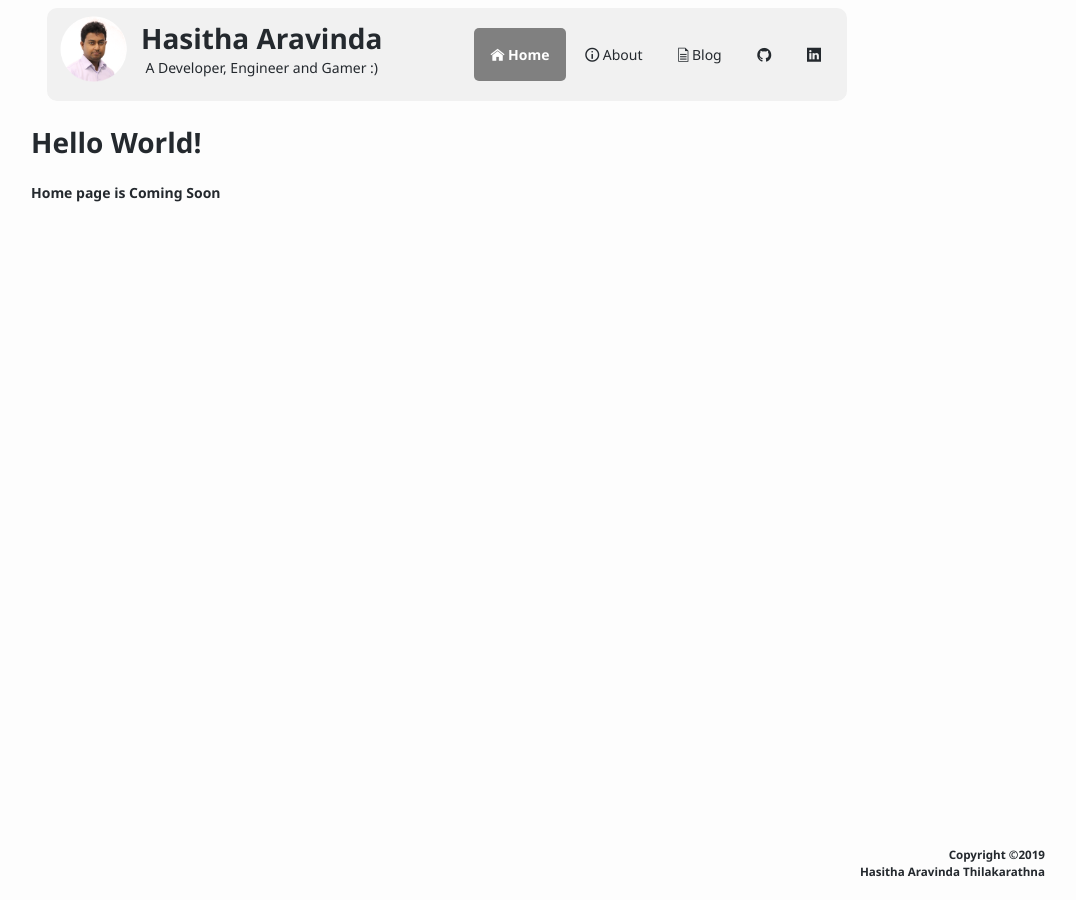
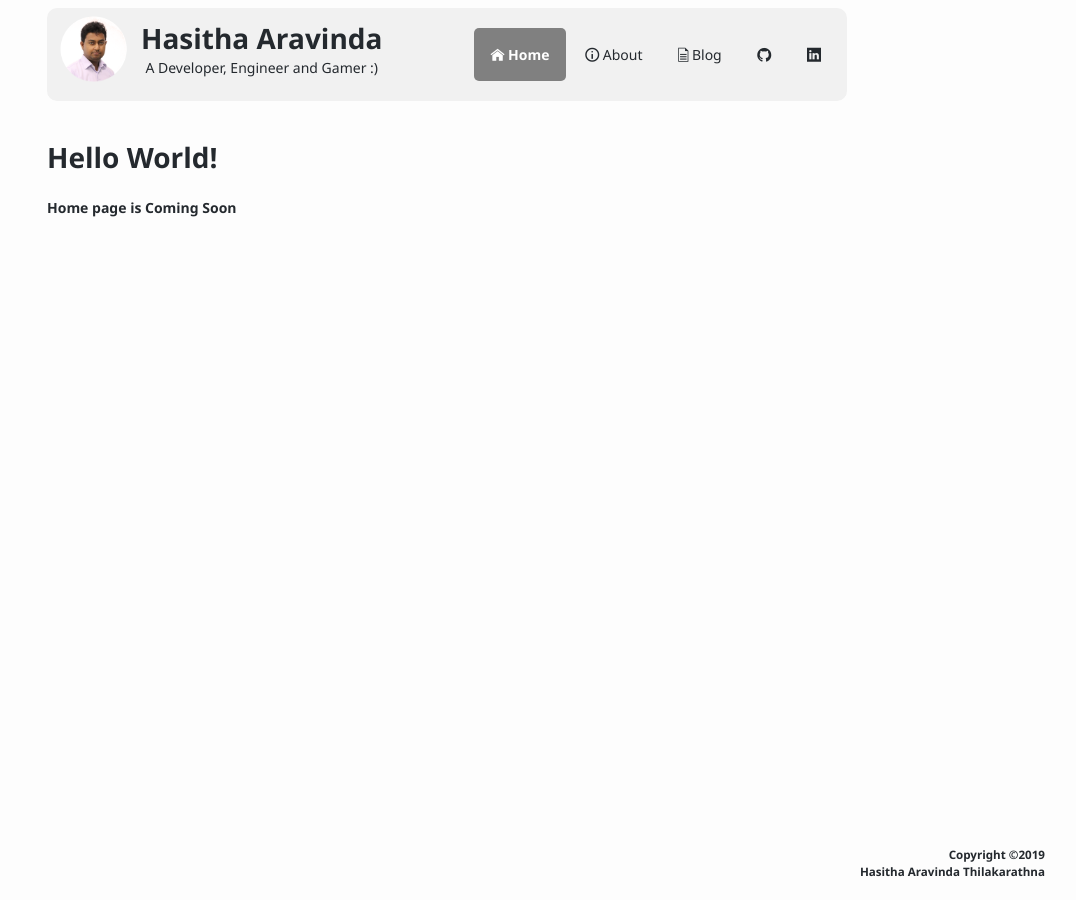
Before and after one commit to hasithaa/www-dev, a Jekyll site: the page built from index.md, in a window 1280 px wide. Shown: the whole page, without its empty margins (193-1269 px from the left). Built offline with Jekyll 4.4.1, drawn with Linux system fonts in a browser that asks for light colours.

Commit message:
Fix content alignment.

```diff
--- a/_sass/default.scss
+++ b/_sass/default.scss
@@ -108,9 +108,12 @@ body {
 // End Header
 
 .content {
-  height: 100%;
-  margin-left: 200px;
-  padding: 1px 16px;
+  alignment-baseline: center;
+  margin-left: auto;
+  margin-right: auto;
+  max-width: 800px;
+  overflow: hidden;
+  padding: 16px 16px;
 }
 
 
```
